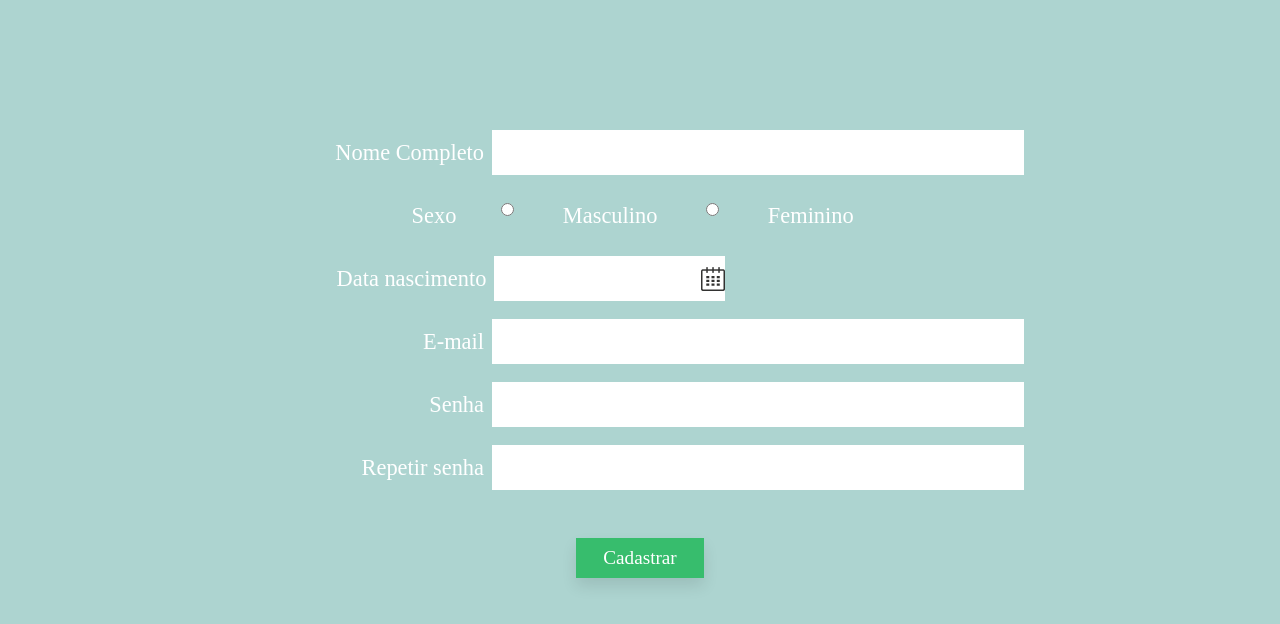
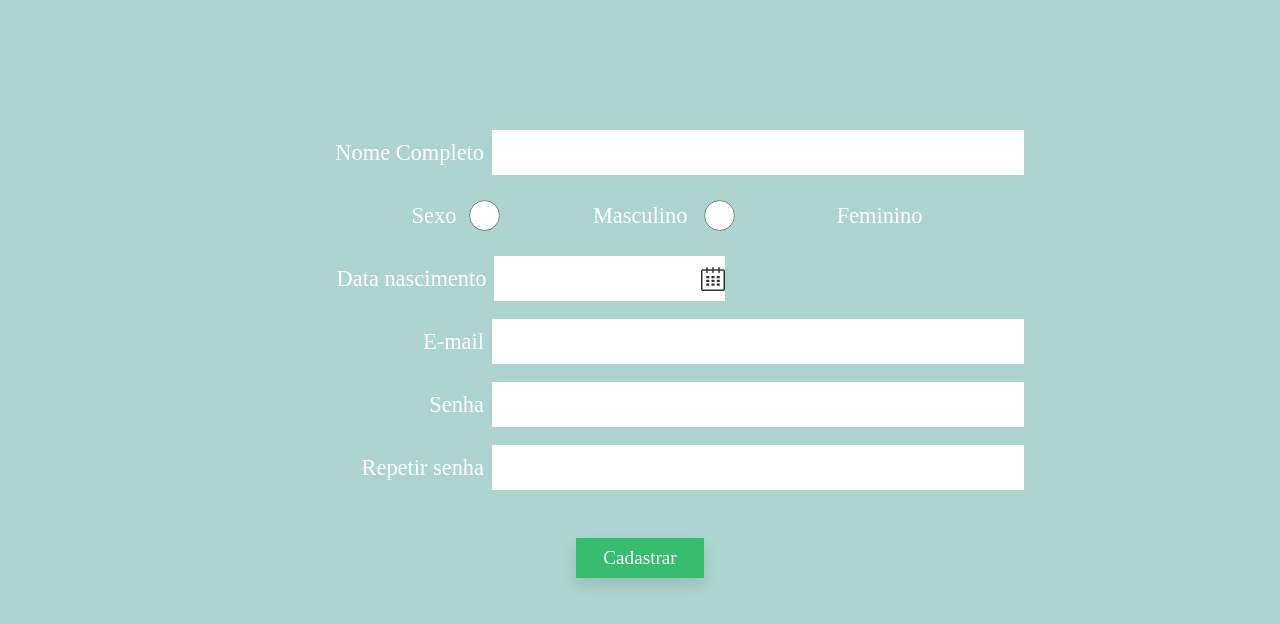
Before and after one commit to devguii/Projeto-MyHealth-Web-HTML-CSS-JS-Firebase, a plain HTML site: page src/criar-conta.html in a window 1280 px wide. Shown: the part 86-710 px from the top of the page. Drawn offline with Linux system fonts and the light colour scheme; a web font is replaced by a local one.

Commit message:
feat: fix radio-input of criar-conta page

```diff
--- a/assets/styles/criar-conta.css
+++ b/assets/styles/criar-conta.css
@@ -98,13 +98,13 @@ header h1 {
 
 .radio-input {
   border: none;
-  width: 100%;
+  width: 10%;
   height: 100%;
 }
 
 .sexo-input {
   width: 85%;
-  height: 52%;
+  height: 70%;
   display: flex;
   flex-direction: row;
   justify-content: flex-start;
--- a/src/criar-conta.html
+++ b/src/criar-conta.html
@@ -20,12 +20,10 @@
           <br>
           <div class="campo">
             <label>Sexo</label><div class="sexo-input">
-              <div class="campo-sexo">
                 <input type="radio" class="radio-input">
               <label >Masculino</label>
               <input type="radio" class="radio-input">
               <label>Feminino</label>
-              </div>
             </div>
           </div>
           <br>
```
